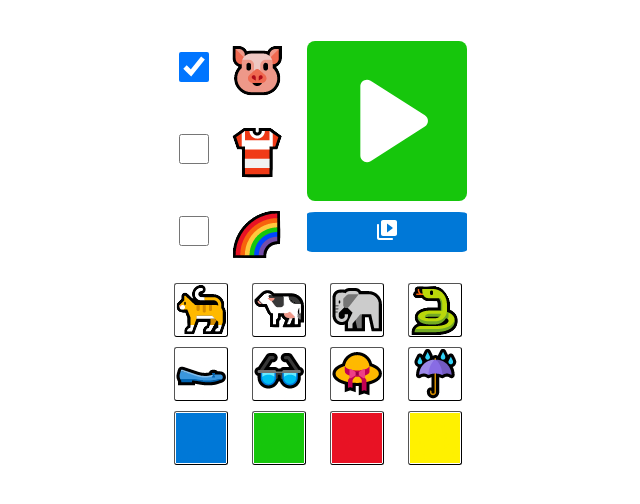
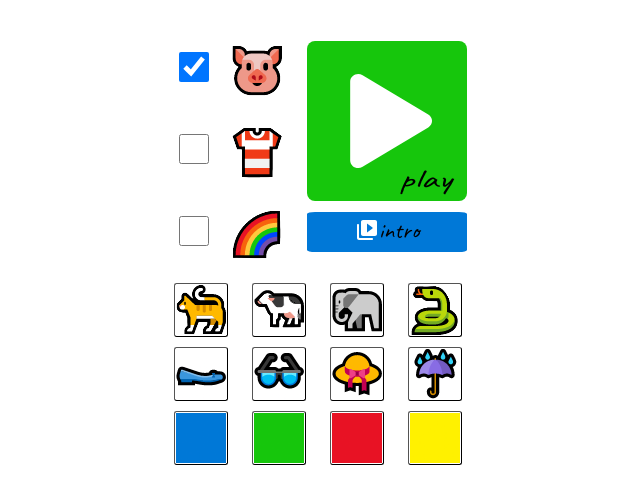
Before and after one commit to Adiorz/sounds_great, a Vue app: page / in a window 1280 px wide. Shown: the top 504 px of the page, without its empty margins (322-962 px from the left). Built offline with nearby package versions, Linux system fonts and the light colour scheme.

Commit message:
Added descriptions and moved to continuous playing

```diff
--- a/src/App.vue
+++ b/src/App.vue
@@ -18,15 +18,39 @@
         </div>
       </div>
       <div class="control">
-        <button class="play" v-if="!isPlaying" @click="play"> <img :src="iconAssets.play" class="play_img" />
+        <button class="play" v-if="!isPlaying" @click="play">
+          <svg class="play_img" width="160" height="160" xmlns="http://www.w3.org/2000/svg" fill="white">
+            <g>
+              <title>Layer 1</title>
+              <path stroke="null" id="svg_1"
+                d="m43.17908,40.60063l0,78.79874c0,6.00878 7.01719,9.65969 12.42123,6.38909l65.65506,-39.39937c5.00075,-2.96636 5.00075,-9.81181 0,-12.85423l-65.65506,-39.32331c-5.40404,-3.2706 -12.42123,0.3803 -12.42123,6.38909z" />
+              <text transform="matrix(7.90178 0 0 5.50952 -620.323 -624.598)" stroke="#000" xml:space="preserve"
+                text-anchor="start" font-family="'Caveat'" font-size="5" id="svg_2" y="140.07375" x="90.14896"
+                stroke-width="0" fill="#000000">play</text>
+            </g>
+          </svg>
         </button>
-        <button class="pause" v-else @click="pause"> <img :src="iconAssets.pause" class="pause_img" />
+        <button class="pause" v-else @click="pause">
+          <svg class="pause_img" width="160" height="160" xmlns="http://www.w3.org/2000/svg" fill="white">
+            <g>
+              <path stroke="null"
+                d="m50.11833,124.30675c8.21746,0 14.94083,-5.69658 14.94083,-12.65907l0,-63.29535c0,-6.96249 -6.72338,-12.65907 -14.94083,-12.65907s-14.94083,5.69658 -14.94083,12.65907l0,63.29535c0,6.96249 6.72338,12.65907 14.94083,12.65907zm44.82251,-75.95443l0,63.29535c0,6.96249 6.72338,12.65907 14.94083,12.65907s14.94083,-5.69658 14.94083,-12.65907l0,-63.29535c0,-6.96249 -6.72338,-12.65907 -14.94083,-12.65907s-14.94083,5.69658 -14.94083,12.65907z"
+                id="svg_1" />
+              <text transform="matrix(7.90178 0 0 5.50952 -620.323 -624.598)" stroke="#000" xml:space="preserve"
+                text-anchor="start" font-family="'Caveat'" font-size="5" id="svg_2" y="140.07375" x="88.14896"
+                stroke-width="0" fill="#000000">pause</text>
+            </g>
+          </svg>
         </button><br>
-        <button class="intro" @click="intro"> <img :src="iconAssets.intro" class="intro_img" /> </button>
+        <button class="intro" @click="intro">
+          <div><img :src="iconAssets.intro" class="intro_img" /></div>
+          <div><text class="intro_text" style="font-family='Caveat'">intro</text></div>
+        </button>
       </div>
     </div>
     <div class="playlist">
-      <button v-for="song in animalAssets" :key="song.sound" @click="playSong(song)" class="icon">
+      <button v-for="song in animalAssets" :key="song.sound" @click="playSong(song)"
+        class="icon">
         <img :src="song.image" />
       </button>
       <br>
@@ -54,8 +78,6 @@ export default {
       playColors: false,
       isPlaying: false,
       iconAssets: {
-        "play": require('./assets/icons/play.svg'),
-        "pause": require('./assets/icons/pause.svg'),
         "intro": require('./assets/icons/intro.svg'),
         "animal": require('./assets/options/animal.png'),
         "attribute": require('./assets/options/attribute.png'),
@@ -127,65 +149,132 @@ export default {
           image: require('./assets/colors/yellow.png'),
         },
       ],
-      player: new Audio()
+      player: new Audio(),
+      intro_player: new Audio(),
     }
   },
   methods: {
-    getImagePath(type, name) {
-      return './assets/' + type + '/' + name + '.png'
-    },
     getRandom(array) {
       return array[Math.floor(Math.random() * array.length)];
     },
     playSong(song) {
       if (song != undefined && song.sound != undefined) {
-        this.current = song;
-        this.player.src = this.current.sound;
+        this.current = { "song": song, "timeout": 0 };
       } else {
         this.current = this.toBePlayed.shift();
-        this.player.src = this.current.sound;
       }
-      console.log(this.current.title);
+      this.player.src = this.current.song.sound;
+      console.log(this.current.song.title);
       this.player.play();
       this.isPlaying = true;
     },
+    shuffle(originalArray) {
+      var array = [].concat(originalArray);
+      let currentIndex = array.length, randomIndex;
+
+      // While there remain elements to shuffle.
+      while (currentIndex != 0) {
+
+        // Pick a remaining element.
+        randomIndex = Math.floor(Math.random() * currentIndex);
+        currentIndex--;
+
+        // And swap it with the current element.
+        [array[currentIndex], array[randomIndex]] = [
+          array[randomIndex], array[currentIndex]];
+      }
+
+      return array;
+    },
+    getRandomIshAnimal() {
+      if (this.animalsRandomIsh === undefined || this.animalsRandomIsh.length === 0) {
+        this.animalsRandomIsh = this.shuffle(this.animalAssets);
+      }
+      return this.animalsRandomIsh.shift();
+    },
+    getRandomIshAttribute() {
+      if (this.attributesRandomIsh === undefined || this.attributesRandomIsh.length === 0) {
+        this.attributesRandomIsh = this.shuffle(this.attributeAssets);
+      }
+      return this.attributesRandomIsh.shift();
+    },
+    getRandomIshColor() {
+      if (this.colorsRandomIsh === undefined || this.colorsRandomIsh.length === 0) {
+        this.colorsRandomIsh = this.shuffle(this.colorAssets);
+      }
+      return this.colorsRandomIsh.shift();
+    },
     play() {
-      if (this.toBePlayed.length === 0) {
-        if (document.querySelector('#animal').checked) {
-          this.toBePlayed.push(this.getRandom(this.animalAssets));
-        }
-        if (document.querySelector('#attribute').checked) {
-          this.toBePlayed.push(this.getRandom(this.attributeAssets));
-        }
-        if (document.querySelector('#color').checked) {
-          this.toBePlayed.push(this.getRandom(this.colorAssets));
+      var toBePlayed = [];
+      var doAnimal = document.querySelector('#animal').checked;
+      var doAttribute = document.querySelector('#attribute').checked;
+      var doColor = document.querySelector('#color').checked;
+      var timeout = 0;
+      for (let i = 0; i < 100; i++) {
+        if (this.toBePlayed.length === 0) {
+          if (doAnimal) {
+            timeout = doAttribute || doColor ? 0 : 2000;
+            toBePlayed.push({ "song": this.getRandomIshAnimal(), "timeout": timeout });
+          }
+          if (doAttribute) {
+            timeout = doColor ? 0 : 2000;
+            toBePlayed.push({ "song": this.getRandomIshAttribute(), "timeout": timeout });
+          }
+          if (doColor) {
+            toBePlayed.push({ "song": this.getRandomIshColor(), "timeout": 2000 });
+          }
         }
       }
+      this.toBePlayed = toBePlayed;
       this.playSong();
     },
     pause() {
       this.player.pause();
+      this.toBePlayed = [];
       this.isPlaying = false;
     },
     intro() {
-      this.toBePlayed = [...this.animalAssets, ...this.attributeAssets, ...this.colorAssets];
+      var toBePlayed = [];
+      this.animalAssets.forEach(function (item) {
+        toBePlayed.push({ "song": item, "timeout": 0 });
+      })
+      this.attributeAssets.forEach(function (item) {
+        toBePlayed.push({ "song": item, "timeout": 0 });
+      })
+      this.colorAssets.forEach(function (item) {
+        toBePlayed.push({ "song": item, "timeout": 0 });
+      })
+      this.toBePlayed = toBePlayed;
       this.playSong();
     }
   },
   created() {
-
     this.player.addEventListener('ended', function () {
       this.isPlaying = false;
       console.log(this.toBePlayed.length);
       if (this.toBePlayed.length > 0) {
-        setTimeout(function () { this.playSong() }.bind(this), 10);  // 2000
+        console.log("timeout: " + this.current.timeout);
+        setTimeout(function () { this.playSong() }.bind(this), this.current.timeout);  // 2000
       }
     }.bind(this));
+    this.player.removeEventListener
   },
 }
 </script>
 
 <style>
+@font-face {
+  font-family: "Caveat";
+  src: local("Caveat"),
+    url(./fonts/caveat.regular.ttf) format("truetype");
+}
+
+.intro_text {
+  font-family: 'Caveat';
+  font-size: 24px;
+  line-height: 15px;
+}
+
 * {
   margin: 0;
   padding: 0;
@@ -246,6 +335,7 @@ input {
 .play_img {
   margin: 25px 0 0 0;
   width: 160px;
+  height: 160px;
   background: #16c60c;
   border-radius: 5%;
 }
@@ -264,6 +354,9 @@ input {
   border: 0;
   background: #0078d7;
   border-radius: 5%;
+  display: inline-flex;
+  align-items: center;
+  justify-content: center;
 }
 
 .options {
```
Also changed, not shown: src/fonts/caveat.regular.ttf (added).
